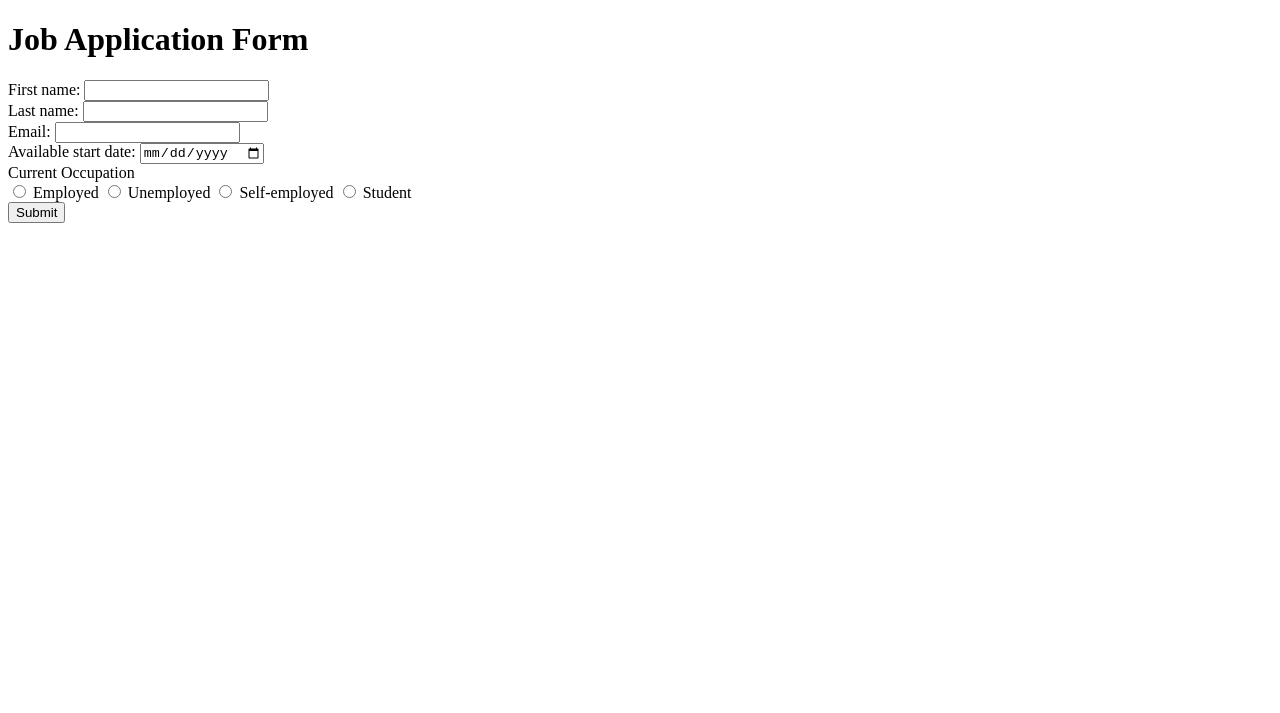
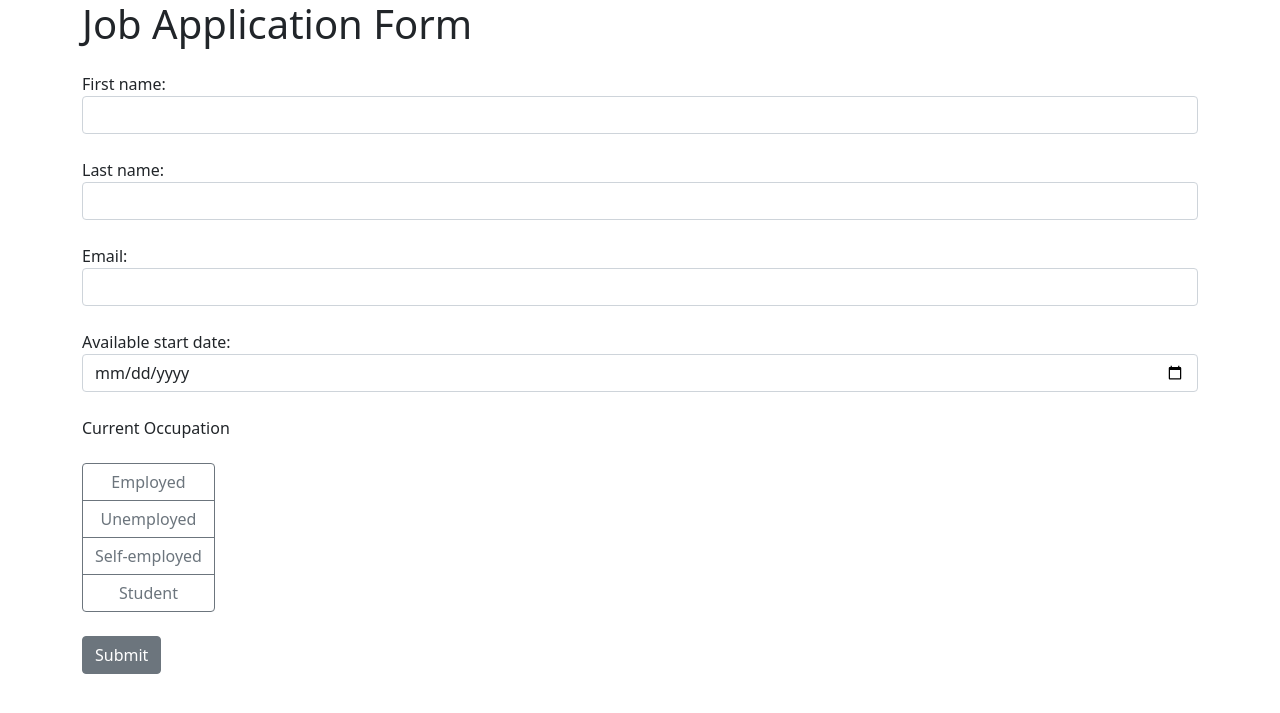
Before and after one commit to Hamybas/Job_Appl_Flask, a Flask app: page / in a window 1280 px wide. Shown: the top 713 px of the page. Run offline with Flask 3, Linux system fonts and the light colour scheme.

Commit message:
Filling HTML with elements and rendering

```diff
--- a/templates/index.html
+++ b/templates/index.html
@@ -3,44 +3,51 @@
     <HEAD>
         <meta charset="utf-8">
         <meta name="viewport" content="width=device-width, initial-scale=1, shrink-to-fit=0">
+        <link rel="stylesheet" href="https://cdn.jsdelivr.net/npm/bootstrap@5.1.3/dist/css/bootstrap.min.css">
     </HEAD>
     <body>
-        <h1>Job Application Form</h1>
+        <div class="container">
+            <h1 class="mt4 mb-4">Job Application Form</h1>
                 <form>
-            <div>
+                    <div class="form-group mb-4">
                         <label for="first_name">First name:</label>
-             <input type="text" id="first_name" name="first_name" required>
+                        <input class="form-control" type="text" id="first_name" name="first_name" required>
                     </div>
-            <div>
+                    <div class="form-group mb-4">
                         <label for="last_name">Last name:</label>
-                <input type="text" id="last_name" name="last_name" required>
+                        <input class="form-control" type="text" id="last_name" name="last_name" required>
                     </div>
-            <div>
+                    <div class="form-group mb-4">
                         <label for="email">Email:</label>
-                <input type="email" id="email" name="email" required>
+                        <input class="form-control" type="email" id="email" name="email" required>
                     </div>
                     <div>
                         <label for="date">Available start date:</label>
-                <input type="date" id="date" name="date" required>
+                        <input class="form-control" type="date" id="date" name="date" required>
                     </div>
+                    <br>
                     <div>
-                <label>Current Occupation</label>
+                        <label class = "form-group mb-4">Current Occupation</label>
                         <br>
-                <div id="occupation">
-                    <input type="radio" id="employed" name="occupation" required>
-                    <label for="employed">Employed</label>
+                        <div class="btn-group-vertical" id="occupation">
+                            <input class="btn-check form-control" type="radio" id="employed" name="occupation" required>
+                            <label class="btn btn-outline-secondary" for="employed">Employed</label>
 
-                    <input type="radio" id="unemployed" name="occupation" required>
-                    <label for="unemployed">Unemployed</label>
+                            <input class="btn-check form-control" type="radio" id="unemployed" name="occupation" required>
+                            <label class="btn btn-outline-secondary" for="unemployed">Unemployed</label>
 
-                    <input type="radio" id="self-employed" name="occupation" required>
-                    <label for="self-employed">Self-employed</label>
+                            <input class="btn-check form-control" type="radio" id="self-employed" name="occupation" required>
+                            <label class="btn btn-outline-secondary" for="self-employed">Self-employed</label>
 
-                    <input type="radio" id="student" name="occupation" required>
-                    <label for="student">Student</label>
+                            <input class="btn-check form-control" type="radio" id="student" name="occupation" required>
+                            <label class="btn btn-outline-secondary" for="student">Student</label>
                         </div>
                     </div>
-            <button type="button">Submit</button>
+                    <br>
+                    <button class="btn btn-secondary" type="button">Submit</button>
                 </form>
+        </div>
+        <script src="https://code.jquery.com/jquery-3.6.0.min.js"></script>
+        <script src="https://cdn.jsdelivr.net/npm/bootstrap@5.1.3/dist/js/bootstrap.min.js"></script>
     </body>
 </html>
```
Lines whose indentation alone changed are shown as unchanged.
